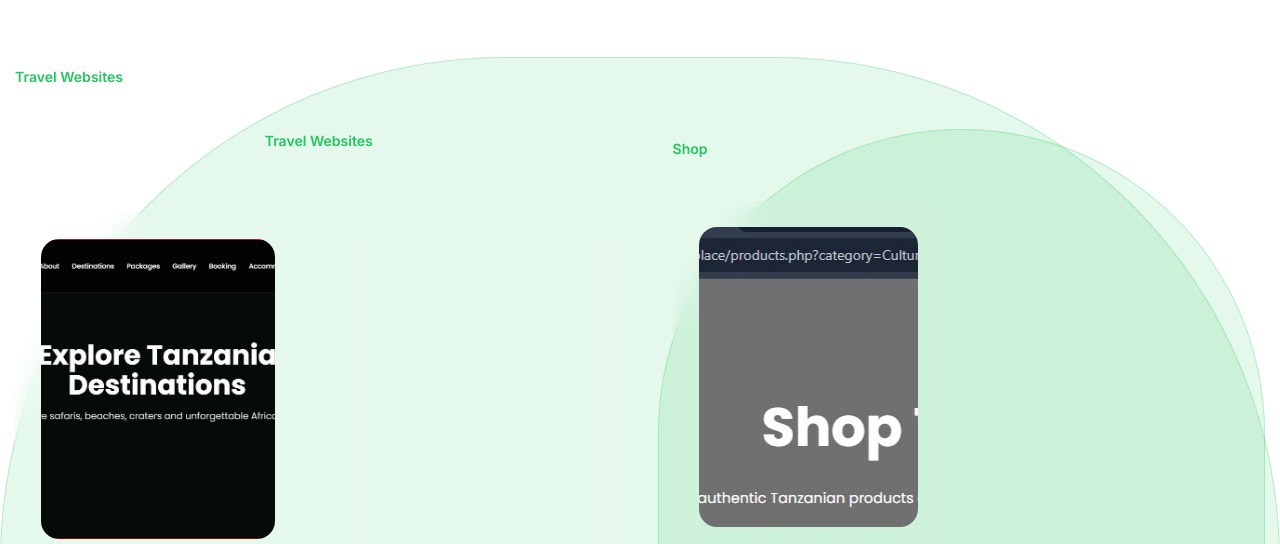
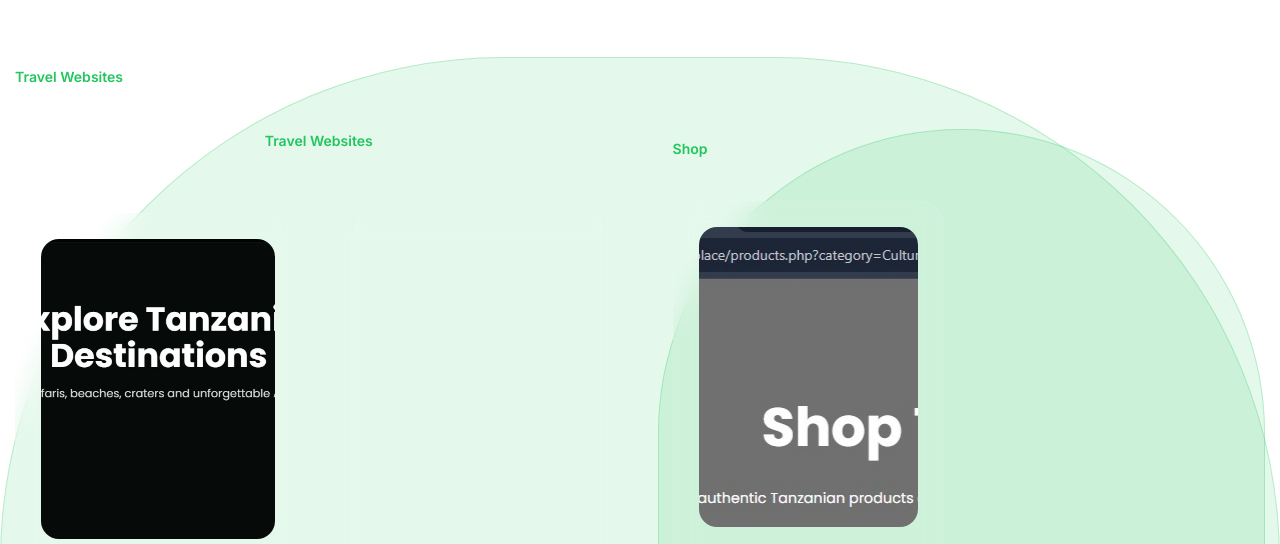
Before and after one commit to developeraiweb-beep/mpmahes-consulting, a plain HTML site: page websites.html in a window 1280 px wide. Shown: the part 200-744 px from the top of the page. Drawn offline with Linux system fonts and the light colour scheme.

Commit message:
Updated website marketplace layout and sections

```diff
--- a/websites.html
+++ b/websites.html
@@ -66,7 +66,7 @@ href="images/apple-touch-icon.png">
         <div class="website-card">
 
             <div class="website-carousel">
-                <img src="images/travel1.jpg">
+                <img src="images/travel.jpg">
             </div>
 
             <span class="website-category">
```
Also changed, not shown: images/travel.jpg (added).
